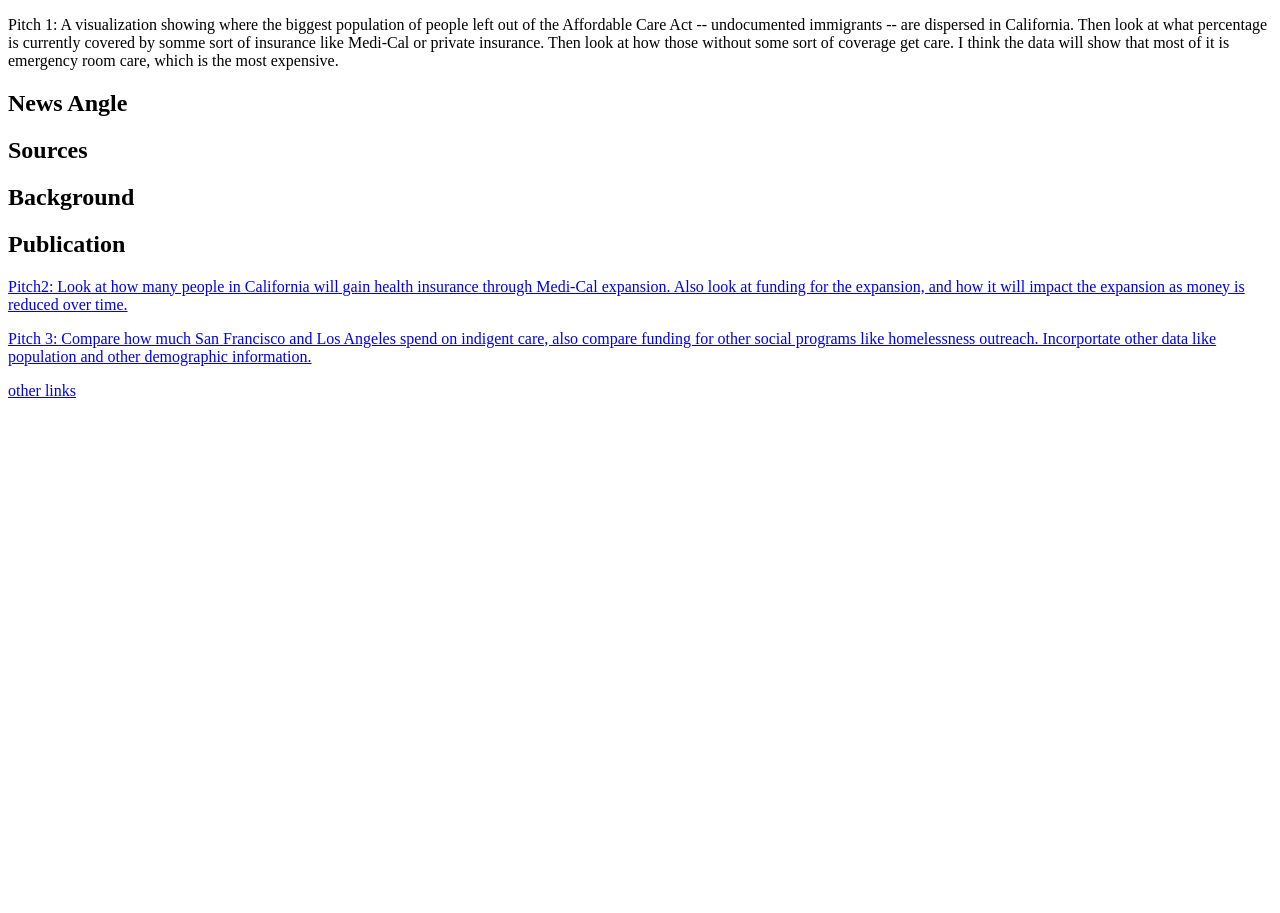
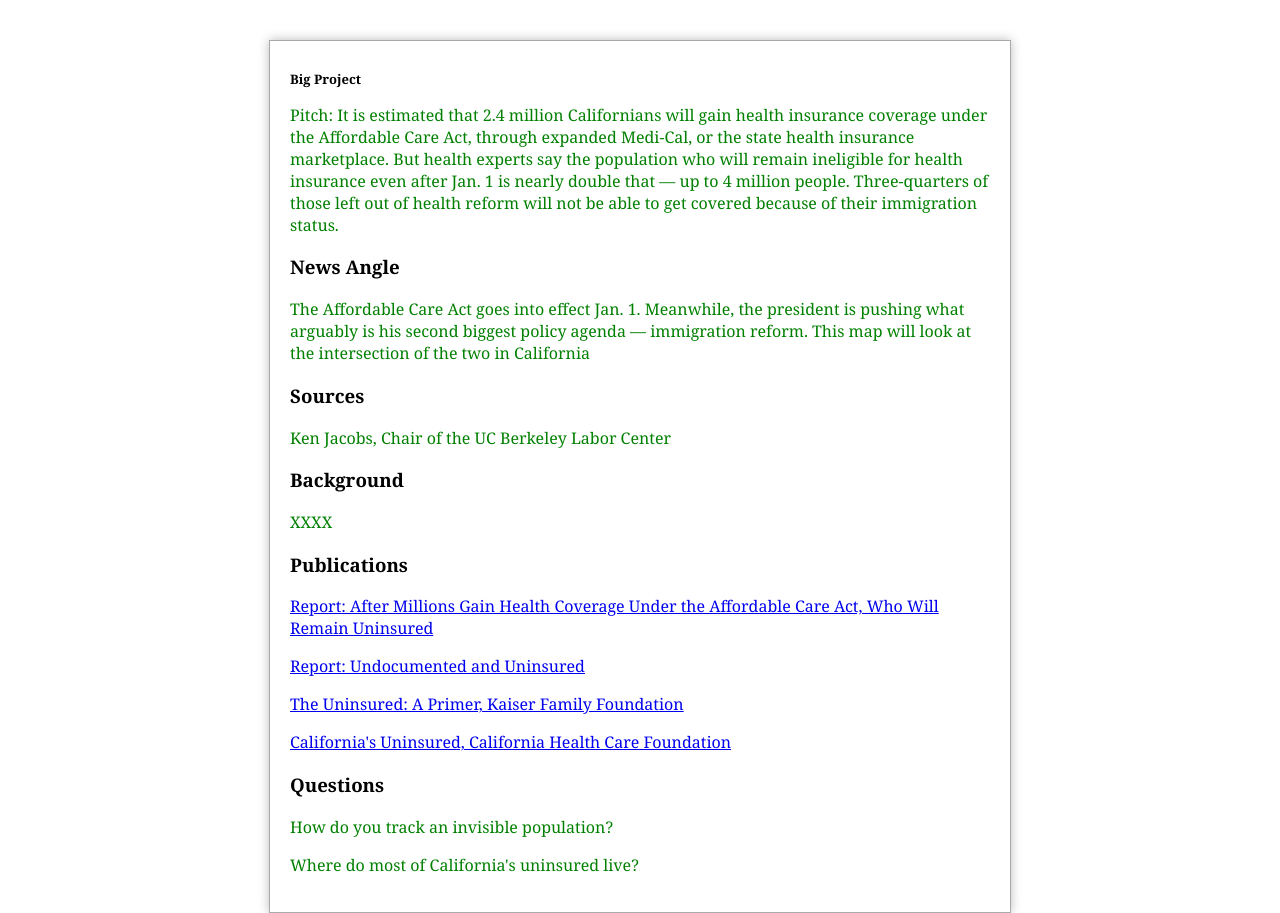
Before and after one commit to angelahart/dataviz-home, a plain HTML site: page big-project.html in a window 1280 px wide. Shown: the top 913 px of the page. Before the commit the page ends 800 px from the top, so only its background shows below. Drawn offline with nearby package versions, Linux system fonts and the light colour scheme.

Commit message:
editing big project

```diff
--- /dev/null
+++ b/base.css
@@ -0,0 +1,8 @@
+	h1 {
+		font-size:13px;
+	}
+
+
+p {
+	color:green;
+}
--- a/big-project.html
+++ b/big-project.html
@@ -1,37 +1,63 @@
 <!DOCTYPE html>
-<html>
-<head>
+<body>
+
+	<link rel="stylesheet" type="text/css" href="base.css">
+
 	<meta charset="utf-8">
 	<title>Big Project Pitch</title>
 	<script src="http://d3js.org/d3.v3.min.js" charset="utf-8"></script>
 	<script type="text/javascript" charset="utf-8"></script>
-</head>
-<body>
 
-	<p>Pitch 1: A visualization showing where the biggest population of people left out of the Affordable Care Act -- undocumented immigrants -- are dispersed in California. Then look at what percentage is currently covered by somme sort of insurance like Medi-Cal or private insurance. Then look at how those without some sort of coverage get care. I think the data will show that most of it is emergency room care, which is the most expensive.</p>
+<style type="text/css">
 
-	<h2>News Angle</h2>
-
-	<h2>Sources</h2>
-
-	<h2>Background</h2>
-
-	<h2>Publication</h2>
+.page {
+    font-family: Cambria;
+    width: 700px;
+    padding: 20px;
+    margin: 40px auto;
+    background: white;
+    border: solid 1px #aaa;
+    box-shadow: 0 0 10px #bbb;
+  }
+</style>
+<div class="page">
+  <h1>Big Project</h1>
+  <p>Pitch: It is estimated that 2.4 million Californians will gain health insurance coverage under the Affordable Care Act, through expanded Medi-Cal, or the state health insurance marketplace. But health experts say the population who will remain ineligible for health insurance even after Jan. 1 is nearly double that — up to 4 million people. Three-quarters of those left out of health reform will not be able to get covered because of their immigration status.
 
 
-	<a href="http://www.commonwealthfund.org/~/media/Files/Publications/Fund%20Report/2013/Aug/1699_Wallace_undocumented_uninsured_barriers_immigrants_v2.pdf"</a>
+	<h3>News Angle</h3>
+	<p>The Affordable Care Act goes into effect Jan. 1. Meanwhile, the president is pushing what arguably is his second biggest policy agenda — immigration reform. This map will look at the intersection of the two in California</p>
 
-	<p>Pitch2: Look at how many people in California will gain health insurance through Medi-Cal expansion. Also look at funding for the expansion, and how it will impact the expansion as money is reduced over time.</p>
+	<h3>Sources</h3>
+	<p>Ken Jacobs, Chair of the UC Berkeley Labor Center</p>
+	<p>
 
-	<a href="http://kff.org/medicaid/report/the-cost-of-not-expanding-medicaid/"</a>
+	<h3>Background</h3>
 
-	<p>Pitch 3: Compare how much San Francisco and Los Angeles spend on indigent care, also compare funding for other social programs like homelessness outreach. Incorportate other data like population and other demographic information.</p>
+	<p> XXXX </p>
 
-	<a href="http://sfgsa.org/modules/showdocument.aspx?documentid=10839"</a>
+	<h3>Publications</h3>
 
-		<p>other links</p>
+	<p><a href="http://laborcenter.berkeley.edu/healthcare/aca_uninsured.shtml">Report: After Millions Gain Health Coverage Under the Affordable Care Act, Who Will Remain Uninsured</a></p>
 
-		<a href="http://www.chcf.org/publications/2012/12/californias-uninsured"</a>
+	<p><a href="http://www.commonwealthfund.org/~/media/Files/Publications/Fund%20Report/2013/Aug/1699_Wallace_undocumented_uninsured_barriers_immigrants_v2.pdf">Report: Undocumented and Uninsured</a></p>
+
+	<p><a href="http://kff.org/uninsured/report/the-uninsured-a-primer-key-facts-about-health-insurance-on-the-eve-of-coverage-expansions/">The Uninsured: A Primer, Kaiser Family Foundation</a></p>
+
+	<p><a href="http://www.chcf.org/publications/2012/12/californias-uninsured">California's Uninsured, California Health Care Foundation</a></p>
+
+	<h3>Questions</h3>
+
+	<p>How do you track an invisible population?</p>
+	<p>Where do most of California's uninsured live?</p>
+	<p>
+
+
+
+
+
+
+
 
 
 
```
Also changed, not shown: test1.html (added, +46 -0 lines).
